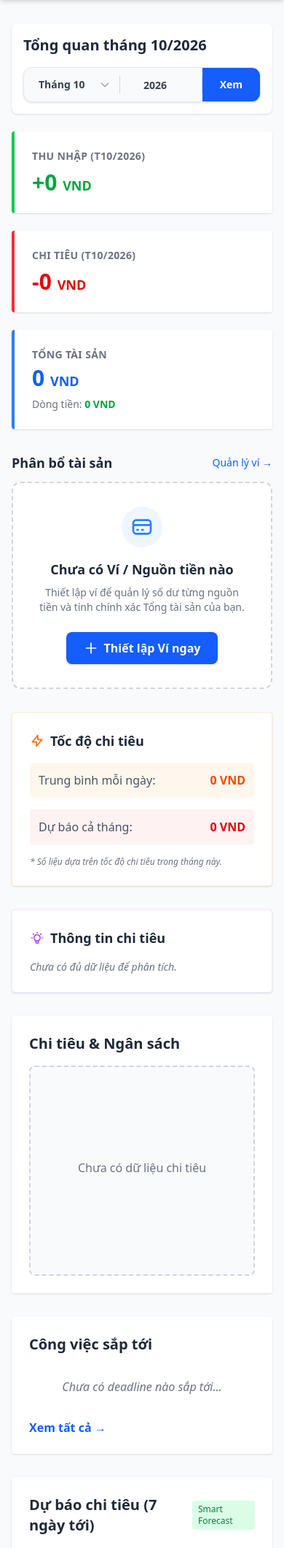
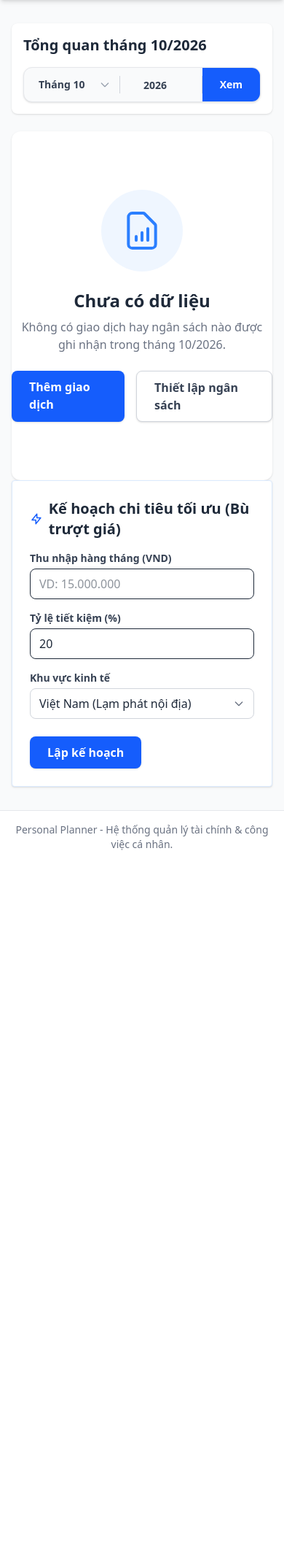
Before and after one commit to KhanhVu156/personal_planner, a Flask app: page / in a window 390 px wide. Shown: the part 64-2185 px from the top of the page at 73% size. After the commit the page ends 1229 px from the top, so only its background shows below. Run offline with Flask 3, Linux system fonts and the light colour scheme; a user stored in the database is signed in; tables that the repository leaves empty hold one stand-in row (values such as "Sample post"); style sheets or scripts are compiled from the project's sources; some libraries are stand-ins or nearby versions.

Commit message:
fix base

```diff
--- a/app/templates/dashboard/index.html
+++ b/app/templates/dashboard/index.html
@@ -5,7 +5,7 @@
 <div class="flex flex-col md:flex-row justify-between items-start md:items-center mb-6 bg-white dark:bg-slate-800 p-4 rounded-lg shadow transition-colors duration-300 gap-4">
     <h2 class="text-xl font-bold text-gray-800 dark:text-slate-100">Tổng quan tháng {{ display_month }}/{{ display_year }}</h2>
 
-    <form method="GET" action="{{ url_for('dashboard.index') }}" class="flex items-center w-full md:w-auto">
+    <form method="GET" action="{{ url_for('dashboard.index') }}" class="flex items-center w-full md:w-auto" id="filter-form">
         <div class="flex items-center bg-gray-50 dark:bg-slate-900 border border-gray-200 dark:border-slate-700 rounded-xl shadow-sm overflow-hidden h-12 w-full md:w-auto">
 
             <!-- Custom Dropdown Tháng -->
@@ -46,6 +46,27 @@
     </form>
 </div>
 
+<!-- ✅ THÊM MỚI: EMPTY STATE KHI KHÔNG CÓ DỮ LIỆU -->
+<div id="dashboard-empty-state" class="hidden flex-col items-center justify-center py-20 bg-white dark:bg-slate-800 rounded-xl shadow transition-colors duration-300">
+    <div class="bg-blue-50 dark:bg-slate-700/50 p-6 rounded-full mb-6">
+        <svg class="w-16 h-16 text-blue-500 dark:text-blue-400" fill="none" stroke="currentColor" viewBox="0 0 24 24">
+            <path stroke-linecap="round" stroke-linejoin="round" stroke-width="1.5" d="M9 17v-2m3 2v-4m3 4v-6m2 10H7a2 2 0 01-2-2V5a2 2 0 012-2h5.586a1 1 0 01.707.293l5.414 5.414a1 1 0 01.293.707V19a2 2 0 01-2 2z"></path>
+        </svg>
+    </div>
+    <h3 class="text-2xl font-bold text-gray-800 dark:text-slate-100 mb-2">Chưa có dữ liệu</h3>
+    <p class="text-gray-500 dark:text-slate-400 mb-6 text-center max-w-md">Không có giao dịch hay ngân sách nào được ghi nhận trong tháng {{ display_month }}/{{ display_year }}.</p>
+    <div class="flex gap-4">
+        <a href="{{ url_for('transactions.add_transaction') }}" class="bg-blue-600 text-white px-6 py-2.5 rounded-lg hover:bg-blue-700 transition font-semibold shadow-sm">
+            Thêm giao dịch
+        </a>
+        <a href="{{ url_for('budgets.add_budget') }}" class="bg-white dark:bg-slate-700 border border-gray-300 dark:border-slate-600 text-gray-700 dark:text-slate-200 px-6 py-2.5 rounded-lg hover:bg-gray-50 dark:hover:bg-slate-600 transition font-semibold shadow-sm">
+            Thiết lập ngân sách
+        </a>
+    </div>
+</div>
+
+<!-- KHU VỰC HIỂN THỊ DỮ LIỆU CHÍNH -->
+<div id="dashboard-main-content">
     <!-- PHẦN 2: THỐNG KÊ TỔNG QUAN -->
     <div class="grid grid-cols-1 md:grid-cols-3 gap-6 mb-8">
         <!-- Thu nhập -->
@@ -76,7 +97,7 @@
         </div>
     </div>
 
-<!-- ✅ KHU VỰC: PHÂN BỔ TÀI SẢN THEO VÍ -->
+    <!-- KHU VỰC: PHÂN BỔ TÀI SẢN THEO VÍ -->
     <div id="wallets-overview-section" class="mb-8">
         <div class="flex items-center justify-between mb-3">
             <h3 class="text-lg font-semibold text-gray-800 dark:text-slate-100">Phân bổ tài sản</h3>
@@ -148,6 +169,7 @@
             <canvas id="forecastChart"></canvas>
         </div>
     </div>
+</div>
 
 <!-- PHẦN 6: FORM LẬP KẾ HOẠCH TÀI CHÍNH -->
 <div class="bg-white dark:bg-slate-800 p-6 rounded shadow border border-blue-100 dark:border-slate-700 transition-colors duration-300">
@@ -194,7 +216,6 @@
     </form>
 
     <div id="plan-result" class="mt-6 p-6 bg-gray-50 dark:bg-slate-800/50 rounded-xl hidden border border-gray-200 dark:border-slate-700">
-
         <div class="flex flex-col mb-6">
             <div class="flex flex-col sm:flex-row sm:items-center gap-4">
                 <div class="inline-flex items-center gap-4 bg-white dark:bg-slate-800 border border-orange-200 dark:border-orange-900/50 rounded-xl p-4 shadow-sm w-max">
@@ -209,7 +230,6 @@
                     </div>
                 </div>
             </div>
-
             <div class="text-sm text-gray-500 dark:text-slate-400 italic mt-3 flex items-start gap-1.5">
                 <svg class="w-4 h-4 mt-0.5 flex-shrink-0" fill="none" stroke="currentColor" viewBox="0 0 24 24"><path stroke-linecap="round" stroke-linejoin="round" stroke-width="2" d="M13 16h-1v-4h-1m1-4h.01M21 12a9 9 0 11-18 0 9 9 0 0118 0z"></path></svg>
                 <span>Tỷ lệ trượt giá được tính toán dựa trên cơ cấu thói quen chi tiêu thực tế của bạn.</span>
@@ -220,9 +240,7 @@
             <svg class="w-5 h-5 text-green-500" fill="none" stroke="currentColor" viewBox="0 0 24 24"><path stroke-linecap="round" stroke-linejoin="round" stroke-width="2" d="M9 12l2 2 4-4m6 2a9 9 0 11-18 0 9 9 0 0118 0z"></path></svg>
             Ngân sách đề xuất (Đã bù trượt giá):
         </h4>
-
         <ul id="budgets-list" class="bg-white dark:bg-slate-800 rounded-xl border border-gray-200 dark:border-slate-700 overflow-hidden mb-4 shadow-sm"></ul>
-
         <div id="savings-container"></div>
     </div>
 </div>
@@ -233,14 +251,145 @@
 <script>
     const formatMoney = (amount) => new Intl.NumberFormat('vi-VN', { maximumFractionDigits: 0 }).format(amount || 0);
 
-    // Format số tiền khi nhập
-    document.addEventListener('input', function(e) {
-        if (e.target && e.target.id === 'monthly_income') {
-            let rawValue = e.target.value.replace(/\D/g, '');
-            e.target.value = rawValue ? formatMoney(rawValue) : '';
+    // =====================================================================
+    // 1. KHỞI TẠO CÁC DROPDOWN (TÁCH RIÊNG ĐỂ GỌI LẠI SAU KHI HTMX SWAP DOM)
+    // =====================================================================
+    function initDropdowns() {
+        // Dropdown Tháng
+        const monthBtn = document.getElementById('month-btn');
+        const monthMenu = document.getElementById('month-menu');
+        const monthLabel = document.getElementById('month-label');
+        const monthInput = document.getElementById('month-input');
+        const monthItems = document.querySelectorAll('.month-item');
+
+        if (monthBtn && monthMenu) {
+            // Xóa sự kiện cũ (nếu có) bằng cách clone node để tránh bind trùng
+            const newMonthBtn = monthBtn.cloneNode(true);
+            monthBtn.replaceWith(newMonthBtn);
+
+            newMonthBtn.addEventListener('click', (e) => {
+                e.stopPropagation();
+                const isOpen = monthMenu.classList.contains('opacity-100');
+
+                if (isOpen) {
+                    closeMonthMenu();
+                } else {
+                    const rect = newMonthBtn.getBoundingClientRect();
+                    monthMenu.style.top = (rect.bottom + 4) + 'px';
+                    monthMenu.style.left = rect.left + 'px';
+
+                    monthMenu.classList.remove('hidden');
+                    void monthMenu.offsetWidth;
+
+                    monthMenu.classList.remove('opacity-0', '-translate-y-2');
+                    monthMenu.classList.add('opacity-100', 'translate-y-0');
                 }
             });
 
+            monthItems.forEach(item => {
+                // Clone để xóa sự kiện cũ
+                const newItem = item.cloneNode(true);
+                item.replaceWith(newItem);
+
+                newItem.addEventListener('click', (e) => {
+                    e.stopPropagation();
+                    const val = newItem.getAttribute('data-value');
+                    monthInput.value = val;
+                    monthLabel.innerText = newItem.innerText;
+
+                    monthItems.forEach(i => {
+                        i.classList.remove('bg-blue-600', 'text-white', 'font-medium');
+                        i.classList.add('text-gray-700', 'dark:text-slate-300', 'hover:bg-gray-100', 'dark:hover:bg-slate-700');
+                    });
+                    newItem.classList.remove('text-gray-700', 'dark:text-slate-300', 'hover:bg-gray-100', 'dark:hover:bg-slate-700');
+                    newItem.classList.add('bg-blue-600', 'text-white', 'font-medium');
+
+                    closeMonthMenu();
+                });
+            });
+
+            function closeMonthMenu() {
+                monthMenu.classList.remove('opacity-100', 'translate-y-0');
+                monthMenu.classList.add('opacity-0', '-translate-y-2');
+                setTimeout(() => {
+                    monthMenu.classList.add('hidden');
+                }, 200);
+            }
+
+            // Đóng menu khi click ra ngoài
+            document.addEventListener('click', (e) => {
+                if (!newMonthBtn.contains(e.target) && !monthMenu.contains(e.target)) {
+                    closeMonthMenu();
+                }
+            });
+
+            window.addEventListener('scroll', closeMonthMenu, true);
+        }
+
+        // Dropdown Vùng miền
+        const customDropdown = {
+            wrapper: document.getElementById('custom-region-dropdown'),
+            trigger: document.getElementById('dropdown-trigger'),
+            menu: document.getElementById('dropdown-menu'),
+            label: document.getElementById('dropdown-label'),
+            chevron: document.getElementById('dropdown-chevron'),
+            input: document.getElementById('region'),
+            options: document.querySelectorAll('#dropdown-menu li')
+        };
+
+        if (customDropdown.wrapper) {
+            const newTrigger = customDropdown.trigger.cloneNode(true);
+            customDropdown.trigger.replaceWith(newTrigger);
+
+            newTrigger.addEventListener('click', (e) => {
+                e.stopPropagation();
+                const isOpen = customDropdown.menu.classList.contains('opacity-100');
+
+                if (isOpen) {
+                    closeDropdown();
+                } else {
+                    customDropdown.menu.classList.remove('invisible', 'opacity-0', '-translate-y-2');
+                    customDropdown.menu.classList.add('visible', 'opacity-100', 'translate-y-0');
+                    customDropdown.chevron.classList.add('rotate-180');
+                }
+            });
+
+            customDropdown.options.forEach(option => {
+                const newOpt = option.cloneNode(true);
+                option.replaceWith(newOpt);
+
+                newOpt.addEventListener('click', () => {
+                    customDropdown.label.innerText = newOpt.innerText.trim();
+                    customDropdown.input.value = newOpt.dataset.value;
+
+                    customDropdown.options.forEach(opt => opt.querySelector('.check-icon').classList.add('opacity-0'));
+                    newOpt.querySelector('.check-icon').classList.remove('opacity-0');
+
+                    customDropdown.options.forEach(opt => opt.classList.remove('font-semibold'));
+                    newOpt.classList.add('font-semibold');
+                    closeDropdown();
+                });
+            });
+
+            function closeDropdown() {
+                customDropdown.menu.classList.remove('visible', 'opacity-100', 'translate-y-0');
+                customDropdown.menu.classList.add('invisible', 'opacity-0', '-translate-y-2');
+                customDropdown.chevron.classList.remove('rotate-180');
+            }
+
+            document.addEventListener('click', (e) => {
+                if (!customDropdown.wrapper.contains(e.target)) {
+                    closeDropdown();
+                }
+            });
+
+            customDropdown.input.value = 'vn';
+        }
+    }
+
+    // =====================================================================
+    // 2. LOGIC CHÍNH CỦA DASHBOARD
+    // =====================================================================
     window.handleFinancialPlan = async function() {
         const btn = document.getElementById('plan-btn');
         const rawIncome = document.getElementById('monthly_income').value.replace(/\./g, '');
@@ -315,14 +464,6 @@
     (function () {
         'use strict';
 
-        // =====================================================================
-        // TƯ DUY THIẾT KẾ (DEFENSIVE PROGRAMMING):
-        // 1. Chống lỗi bfcache (back/forward cache): Đăng ký pageshow.
-        // 2. Chống treo vô hạn: Dùng AbortController kết hợp setTimeout 10s.
-        // 3. Chống chết script: Bọc từng hàm render trong try/catch riêng biệt.
-        // 4. Chống SPA (Turbo/HTMX): Lắng nghe sự kiện của các thư viện này.
-        // =====================================================================
-
         const CURRENT_MONTH = {{ display_month }};
         const CURRENT_YEAR = {{ display_year }};
         let TODAY = new Date();
@@ -331,29 +472,21 @@
         let forecastChartInstance = null;
         let chartDataState = { budgets: {}, catExp: {}, forecast: [] };
 
-        // Cờ và controller để quản lý việc fetch dữ liệu
         let isInitRunning = false;
         let currentAbortController = null;
 
         const categoryMap = { 'food': 'Ăn uống', 'transport': 'Di chuyển', 'education': 'Học tập', 'entertainment': 'Giải trí', 'shopping': 'Mua sắm', 'bills': 'Hóa đơn', 'other': 'Khác', 'salary': 'Lương' };
 
-        // =====================================================================
-        // HÀM KHỞI TẠO (CORE LOGIC)
-        // =====================================================================
         async function initDashboard(isRetry = false) {
-            if (isInitRunning && !isRetry) return; // Tránh gọi đè
+            if (isInitRunning && !isRetry) return;
             isInitRunning = true;
 
             TODAY = new Date();
 
-            // Hủy request cũ nếu đang treo
-            if (currentAbortController) {
-                currentAbortController.abort();
-            }
+            if (currentAbortController) currentAbortController.abort();
             currentAbortController = new AbortController();
             const thisController = currentAbortController;
 
-            // Timeout 10s phòng trường hợp mạng chập chờn hoặc server không phản hồi
             const timeoutId = setTimeout(() => thisController.abort(), 10000);
 
             try {
@@ -368,7 +501,22 @@
 
                 const data = await res.json();
 
-                // Safe Render: Từng phần lỗi không ảnh hưởng phần khác
+                // ✅ XỬ LÝ EMPTY STATE
+                const hasData = data.income > 0 || data.expenses > 0 || data.total_assets > 0 || Object.keys(data.budgets).length > 0;
+
+                const emptyState = document.getElementById('dashboard-empty-state');
+                const mainContent = document.getElementById('dashboard-main-content');
+
+                if (!hasData) {
+                    emptyState.classList.remove('hidden');
+                    emptyState.classList.add('flex');
+                    mainContent.classList.add('hidden');
+                } else {
+                    emptyState.classList.add('hidden');
+                    emptyState.classList.remove('flex');
+                    mainContent.classList.remove('hidden');
+                }
+
                 safeRun(renderSummary, data);
                 safeRun(renderWallets, data.wallets);
                 safeRun(renderBurnRate, data.burn_rate);
@@ -384,15 +532,10 @@
 
             } catch (err) {
                 clearTimeout(timeoutId);
-
-                // Nếu request này bị abort bởi 1 request mới hơn (không phải do timeout), bỏ qua
-                if (err.name === 'AbortError' && thisController !== currentAbortController) {
-                    return;
-                }
+                if (err.name === 'AbortError' && thisController !== currentAbortController) return;
 
                 console.error('[Dashboard] Fetch error:', err);
 
-                // Nếu bị abort do quá thời gian (timeout) hoặc lỗi mạng
                 if (err.name === 'AbortError') {
                     renderErrorState('Yêu cầu quá thời gian. Vui lòng kiểm tra mạng và thử lại.');
                 } else {
@@ -403,7 +546,6 @@
             }
         }
 
-        // Hàm bọc render an toàn
         function safeRun(fn, ...args) {
             try {
                 fn(...args);
@@ -412,9 +554,6 @@
             }
         }
 
-        // =====================================================================
-        // CÁC HÀM RENDER
-        // =====================================================================
         function renderSummary(data) {
             document.getElementById('title-income').innerText = `Thu nhập (T${data.month}/${data.year})`;
             document.getElementById('title-expense').innerText = `Chi tiêu (T${data.month}/${data.year})`;
@@ -687,7 +826,6 @@
         function renderErrorState(customMsg) {
             const errorMsg = customMsg || 'Không thể tải dữ liệu. Vui lòng kiểm tra kết nối.';
 
-            // Ẩn tất cả skeleton
             document.querySelectorAll('.animate-pulse').forEach(el => el.style.display = 'none');
             const chartSkeleton = document.getElementById('chart-skeleton');
             const forecastSkeleton = document.getElementById('forecast-skeleton');
@@ -717,9 +855,7 @@
             if (grid) grid.innerHTML = `<div class="col-span-full text-center text-red-500 p-4">Không thể tải dữ liệu ví</div>`;
         }
 
-        // Hàm global cho nút "Thử lại"
         window.retryDashboard = function() {
-            // Reset UI về trạng thái loading
             document.getElementById('insights-list').innerHTML = '<li class="animate-pulse h-4 bg-gray-200 dark:bg-slate-700 rounded w-full"></li>';
             document.getElementById('burn-rate-content').innerHTML = '<div class="h-4 bg-gray-200 dark:bg-slate-700 rounded w-3/4 animate-pulse"></div>';
             document.getElementById('task-list').innerHTML = '';
@@ -729,156 +865,45 @@
             });
             if (document.getElementById('chart-skeleton')) document.getElementById('chart-skeleton').style.display = 'flex';
             if (document.getElementById('forecast-skeleton')) document.getElementById('forecast-skeleton').style.display = 'flex';
-
-            // Gọi lại API
             initDashboard(true);
         };
 
         // =====================================================================
-        // CUSTOM DROPDOWN THÁNG
+        // 3. ĐĂNG KÝ SỰ KIỆN LIFECYCLE & HTMX
         // =====================================================================
-        const monthBtn = document.getElementById('month-btn');
-        const monthMenu = document.getElementById('month-menu');
-        const monthLabel = document.getElementById('month-label');
-        const monthInput = document.getElementById('month-input');
-        const monthItems = document.querySelectorAll('.month-item');
 
-        if (monthBtn && monthMenu) {
-            monthBtn.addEventListener('click', (e) => {
-                e.stopPropagation();
-                const isOpen = monthMenu.classList.contains('opacity-100');
-
-                if (isOpen) {
-                    closeMonthMenu();
-                } else {
-                    const rect = monthBtn.getBoundingClientRect();
-                    monthMenu.style.top = (rect.bottom + 4) + 'px';
-                    monthMenu.style.left = rect.left + 'px';
-
-                    monthMenu.classList.remove('hidden');
-                    void monthMenu.offsetWidth;
-
-                    monthMenu.classList.remove('opacity-0', '-translate-y-2');
-                    monthMenu.classList.add('opacity-100', 'translate-y-0');
+        // Format số tiền khi nhập
+        document.addEventListener('input', function(e) {
+            if (e.target && e.target.id === 'monthly_income') {
+                let rawValue = e.target.value.replace(/\D/g, '');
+                e.target.value = rawValue ? formatMoney(rawValue) : '';
             }
         });
 
-            monthItems.forEach(item => {
-                item.addEventListener('click', (e) => {
-                    e.stopPropagation();
-                    const val = item.getAttribute('data-value');
-                    monthInput.value = val;
-                    monthLabel.innerText = item.innerText;
-
-                    monthItems.forEach(i => {
-                        i.classList.remove('bg-blue-600', 'text-white', 'font-medium');
-                        i.classList.add('text-gray-700', 'dark:text-slate-300', 'hover:bg-gray-100', 'dark:hover:bg-slate-700');
-                    });
-                    item.classList.remove('text-gray-700', 'dark:text-slate-300', 'hover:bg-gray-100', 'dark:hover:bg-slate-700');
-                    item.classList.add('bg-blue-600', 'text-white', 'font-medium');
-
-                    closeMonthMenu();
-                });
+        // Lắng nghe sự kiện HTMX để khởi tạo lại Dropdown và Load lại Data
+        document.addEventListener('htmx:afterSettle', function() {
+            initDropdowns();
+            initDashboard(true);
         });
 
-            function closeMonthMenu() {
-                monthMenu.classList.remove('opacity-100', 'translate-y-0');
-                monthMenu.classList.add('opacity-0', '-translate-y-2');
-                setTimeout(() => {
-                    monthMenu.classList.add('hidden');
-                }, 200);
+        // Khởi chạy lần đầu
+        if (document.readyState === 'loading') {
+            document.addEventListener('DOMContentLoaded', () => {
+                initDropdowns();
+                initDashboard(false);
+            });
+        } else {
+            initDropdowns();
+            initDashboard(false);
         }
 
-            document.addEventListener('click', (e) => {
-                if (!monthBtn.contains(e.target) && !monthMenu.contains(e.target)) {
-                    closeMonthMenu();
-                }
-            });
-
-            window.addEventListener('scroll', closeMonthMenu, true);
-        }
-
-        // =====================================================================
-        // CUSTOM DROPDOWN VÙNG MIỀN
-        // =====================================================================
-        const customDropdown = {
-            wrapper: document.getElementById('custom-region-dropdown'),
-            trigger: document.getElementById('dropdown-trigger'),
-            menu: document.getElementById('dropdown-menu'),
-            label: document.getElementById('dropdown-label'),
-            chevron: document.getElementById('dropdown-chevron'),
-            input: document.getElementById('region'),
-            options: document.querySelectorAll('#dropdown-menu li')
-        };
-
-        if (customDropdown.wrapper) {
-            customDropdown.trigger.addEventListener('click', (e) => {
-                e.stopPropagation();
-                const isOpen = customDropdown.menu.classList.contains('opacity-100');
-
-                if (isOpen) {
-                    closeDropdown();
-                } else {
-                    customDropdown.menu.classList.remove('invisible', 'opacity-0', '-translate-y-2');
-                    customDropdown.menu.classList.add('visible', 'opacity-100', 'translate-y-0');
-                    customDropdown.chevron.classList.add('rotate-180');
-                }
-            });
-
-            customDropdown.options.forEach(option => {
-                option.addEventListener('click', () => {
-                    customDropdown.label.innerText = option.innerText.trim();
-                    customDropdown.input.value = option.dataset.value;
-
-                    customDropdown.options.forEach(opt => opt.querySelector('.check-icon').classList.add('opacity-0'));
-                    option.querySelector('.check-icon').classList.remove('opacity-0');
-
-                    customDropdown.options.forEach(opt => opt.classList.remove('font-semibold'));
-                    option.classList.add('font-semibold');
-                    closeDropdown();
-                });
-            });
-
-            function closeDropdown() {
-                customDropdown.menu.classList.remove('visible', 'opacity-100', 'translate-y-0');
-                customDropdown.menu.classList.add('invisible', 'opacity-0', '-translate-y-2');
-                customDropdown.chevron.classList.remove('rotate-180');
-            }
-
-            document.addEventListener('click', (e) => {
-                if (!customDropdown.wrapper.contains(e.target)) {
-                    closeDropdown();
-                }
-            });
-
-            customDropdown.input.value = 'vn';
-        }
-
-        // =====================================================================
-        // ĐĂNG KÝ SỰ KIỆN LIFECYCLE VÀ KHỞI CHẠY
-        // =====================================================================
-
-        // 1. Xử lý khi trình duyệt khôi phục trang từ bfcache (Back/Forward)
-        // Dùng event.persisted để đảm bảo chỉ chạy lại khi thực sự cần.
         window.addEventListener('pageshow', function (event) {
             if (event.persisted) {
-                console.log('[Dashboard] Restored from bfcache -> re-initializing');
+                initDropdowns();
                 initDashboard(true);
             }
         });
 
-        // 2. Xử lý cho các framework SPA/PJAX (nếu có dùng Turbo hoặc HTMX)
-        document.addEventListener('turbo:load', () => initDashboard(true));
-        document.addEventListener('htmx:afterSettle', () => initDashboard(true));
-
-        // 3. Khởi chạy lần đầu
-        if (document.readyState === 'loading') {
-            document.addEventListener('DOMContentLoaded', () => initDashboard(false));
-        } else {
-            initDashboard(false);
-        }
-
-        // 4. Tự động vẽ lại Chart khi tab được active lại (tránh lỗi canvas)
         document.addEventListener('visibilitychange', function () {
             if (document.visibilityState === 'visible') {
                 if (budgetChartInstance && typeof budgetChartInstance.resize === 'function') {
```
Lines whose indentation alone changed are shown as unchanged.
